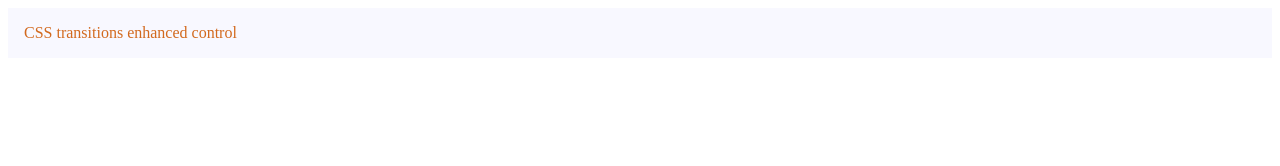
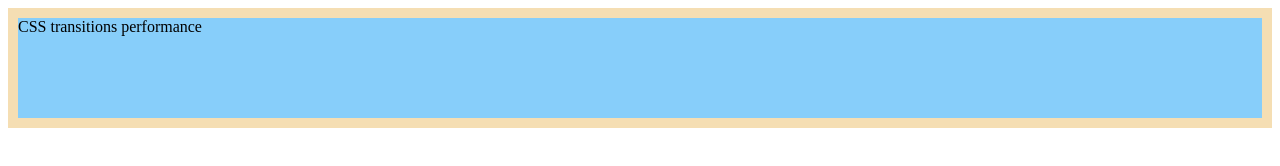
Before and after one commit to lucasjstn/html-practice, a plain HTML site: page index.html in a window 1280 px wide. Drawn offline with Linux system fonts and the light colour scheme.

Commit message:
Exercise 8.03: CSS Transition Performance

```diff
--- a/index.html
+++ b/index.html
@@ -2,28 +2,25 @@
 <html lang="en">
   <head>
     <meta charset="UTF-8" />
-    <title>Exercise 8.02: Enhanced Control in CSS Transitions</title>
+    <title>Exercise 8.03: CSS Transition Performance</title>
     <style>
       /* Let's put our style in here */
       .transition-me {
-        padding: 1rem;
-        color: chocolate;
-        background: ghostwhite;
+        height: 100px;
+        background: lightskyblue;
+        border: 10px solid wheat;
+        transition-duration: 0.5s;
+        cursor: pointer;
       }
       .transition-me:hover {
-        /* those properties will be animated to */
-
-        transition-duration: 0.5s, 0.5s, 0.3s;
-        transition-delay: 0s, 0.5, 1s;
-        transition-property: background, color, padding-left;
-        cursor: pointer;
-        background: honeydew;
-        color: purple;
-        padding-left: 2rem;
+        background: orange;
+        font-size: 32px;
+        border-color: teal;
       }
     </style>
   </head>
+  <!--  -->
   <body>
-    <div class="transition-me">CSS transitions enhanced control</div>
+    <div class="transition-me">CSS transitions performance</div>
   </body>
 </html>
```
